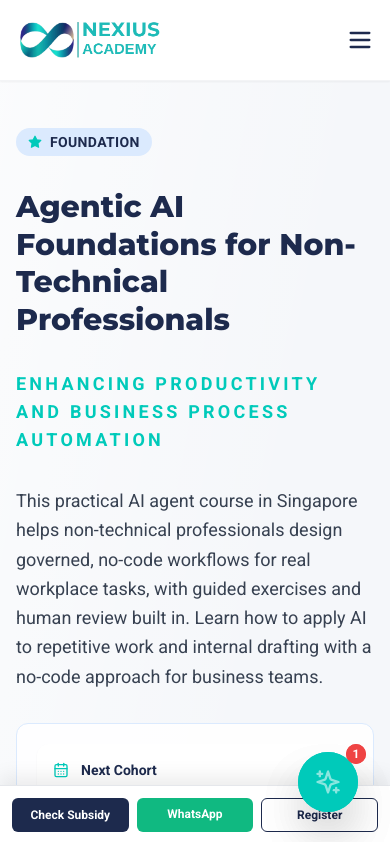
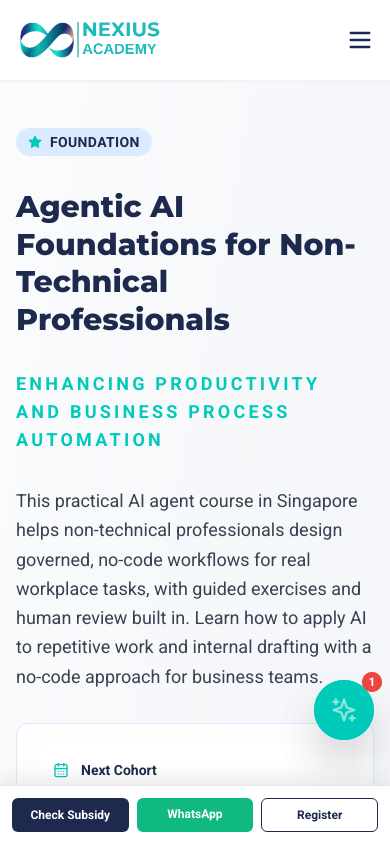
Before and after one commit to nexiuslabs/nexiusacademyskillsfuture, a React (Vite) app: page /courses/agentic-ai in a window 390 px wide. Shown: the top 842 px of the page. Built offline with nearby package versions, Linux system fonts and the light colour scheme.

Commit message:
Fix stale intake summary and mobile registration access

```diff
--- a/components/courses/AIAdvisor.tsx
+++ b/components/courses/AIAdvisor.tsx
@@ -10,6 +10,7 @@ const AIAdvisor: React.FC = () => {
   return (
     <>
       <button
+        aria-label="Open course advisor"
         onClick={() => {
           setIsOpen(true);
           trackAdvisorInteraction({
@@ -46,6 +47,7 @@ const AIAdvisor: React.FC = () => {
                   pagePath: window.location.pathname,
                 });
               }}
+              aria-label="Close course advisor"
               className="text-white/80 hover:text-white"
             >
               <X size={20} />
--- a/components/courses/CourseHero.tsx
+++ b/components/courses/CourseHero.tsx
@@ -1,12 +1,14 @@
 import React, { useEffect, useState } from 'react';
 import { Star, CheckCircle, CalendarDays, Clock3, Presentation, Wallet, ArrowRight } from 'lucide-react';
 import { openLeadModal, openRegisterInterestModal } from '../../services/leadModal';
+import { SCHEDULES } from '../../constants';
 import ResponsiveImage from '../ResponsiveImage';
 import { sharedTestimonials } from '../sharedTestimonials';
 
 const TESTIMONIAL_ROTATION_MS = 6500;
 
 const Hero: React.FC = () => {
+  const nextCohort = SCHEDULES.find((schedule) => !schedule.registrationClosed && !schedule.interestOnly && (schedule.slotsLeft === undefined || schedule.slotsLeft > 0));
   const [activeTestimonial, setActiveTestimonial] = useState(0);
   const testimonial = sharedTestimonials[activeTestimonial];
 
@@ -52,12 +54,10 @@ const Hero: React.FC = () => {
                 <div>
                   <div className="font-semibold text-primary mb-1">Next Cohort</div>
                   <div className="flex flex-wrap items-center gap-2 text-gray-600">
-                    <span>18 Sep &amp; 25 Sep 2026</span>
-                    <span className="text-gray-400">•</span>
-                    <span>09 Oct &amp; 16 Oct 2026</span>
+                    <span>{nextCohort?.dates ?? 'Register interest for the next intake'}</span>
                   </div>
                   <a href="#schedule" className="inline-flex items-center mt-2 text-sm font-semibold text-accent hover:underline">
-                    More
+                    View dates and registration deadline
                   </a>
                 </div>
               </div>
--- a/components/courses/Schedule.tsx
+++ b/components/courses/Schedule.tsx
@@ -14,7 +14,7 @@ const Schedule: React.FC = () => {
     <section id="schedule" className="py-20 bg-neutral">
       <div className="max-w-6xl mx-auto px-4 sm:px-6 lg:px-8">
         <h2 className="text-3xl font-heading font-bold text-primary mb-4">Upcoming Course Schedules</h2>
-        <p className="text-gray-600 mb-10">Choose from our flexible schedules. Weekday evenings or weekends available.</p>
+        <p className="text-gray-600 mb-10">Choose an upcoming weekday intake. Session times, venue and registration deadlines are listed below.</p>
 
         <div className="flex gap-2 mb-8 overflow-x-auto pb-2">
           {months.map((month) => (
--- a/index.css
+++ b/index.css
@@ -70,3 +70,17 @@ body {
     bottom: 8.75rem;
   }
 }
+
+/* Keep the advisor clear of mobile registration rails and device safe areas. */
+@media (max-width: 1023px) {
+  .ai-advisor-trigger,
+  .ai-advisor-panel {
+    bottom: calc(6.5rem + env(safe-area-inset-bottom));
+    right: 1rem;
+  }
+  .ai-advisor-panel {
+    width: calc(100vw - 2rem);
+    max-height: calc(100dvh - 8rem - env(safe-area-inset-bottom));
+    overflow-y: auto;
+  }
+}
--- a/pages/CorporateClassLandingPage.tsx
+++ b/pages/CorporateClassLandingPage.tsx
@@ -296,7 +296,7 @@ const CorporateClassLandingPage: React.FC = () => {
                   Request Proposal <ArrowRight size={18} />
                 </button>
                 <a
-                  href="https://wa.me/6596615284?text=Hi%20Cariah%2C%20I%20want%20to%20explore%20a%20dedicated%20company%20class%20for%20our%20team%20of%2012%2B."
+                  href="https://wa.me/6596615284?text=Hi%20Cariah%2C%20I%20want%20to%20explore%20a%20dedicated%20company%20class%20for%20our%20team%20of%2015%2B."
                   target="_blank"
                   rel="noopener noreferrer"
                   onClick={() =>
```
